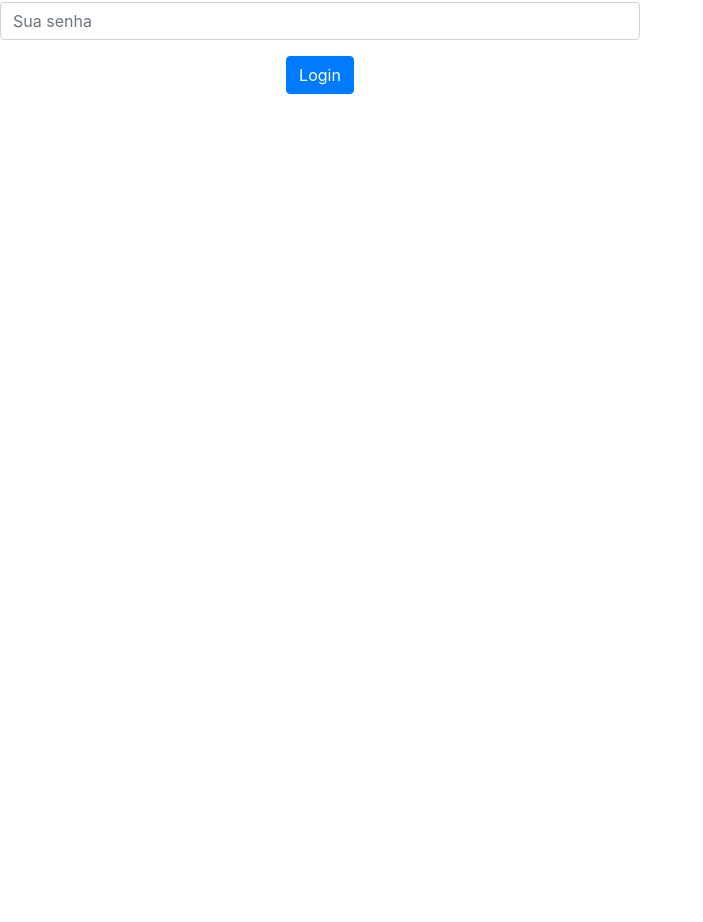
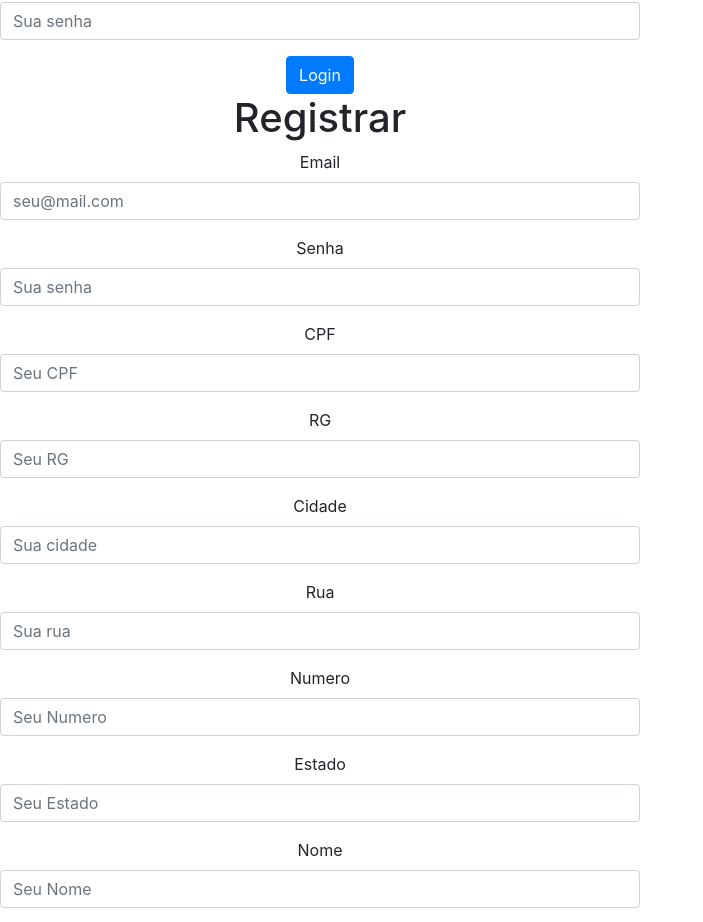
Before and after one commit to miguelschuldt/sistema-academico, a React (Create React App) app: page / in a window 1280 px wide. Shown: the part 228-1150 px from the top of the page, without its empty margins (0-703 px from the left). Before the commit the page ends 800 px from the top, so only its background shows below. Built offline with nearby package versions, Linux system fonts and the light colour scheme.

Commit message:
registro ok

```diff
--- /dev/null
+++ b/src/services/user.tsx
@@ -0,0 +1,10 @@
+import axios from "axios";
+
+const register = async (email: string, password: string, CPF: string, RG: string, city: string, street: string, number: string, state: string, name: string): Promise<void> => {
+    let httpClient = axios.create({
+        baseURL: "http://localhost:5001"
+    });
+    await httpClient.post('/users/register', {email, password, CPF, RG, city, street, number, state, name});
+}
+
+export default register;
--- a/src/views/pages/Home/Styles.css
+++ b/src/views/pages/Home/Styles.css
@@ -2,3 +2,8 @@
     width: 50%;
     text-align: center;
 }
+
+.register {
+    width: 50%;
+    text-align: center;
+}
--- /dev/null
+++ b/src/views/pages/Home/components/RegisterForm.tsx
@@ -0,0 +1,72 @@
+import React, { useContext, useState } from 'react';
+
+import { Form , Button} from 'react-bootstrap';
+
+import register from '../../../../services/user';
+
+const RegisterForm: React.FC = () => {
+
+    const [ email, setEmail ] = useState("");
+    const [ password, setPassword ] = useState("");
+    const [ CPF, setCPF ] = useState("");
+    const [ RG, setRG ] = useState("");
+    const [ city, setCity ] = useState("");
+    const [ Street, setStreet ] = useState("");
+    const [ number, setNumber ] = useState("");
+    const [ state, setState ] = useState("");
+    const [ name, setName ] = useState("");
+
+    const handleSubmit = (event: any) => {
+        event.preventDefault();
+        register(email, password, CPF, RG, city, Street, number, state, name);
+    }
+
+    return (
+        <div className="register">
+            <h1>Registrar</h1>
+            <Form>
+                <Form.Group>
+                    <Form.Label>Email</Form.Label>
+                    <Form.Control type="email" placeholder="seu@mail.com" onChange={(event) => setEmail(event.target.value)}/>
+                </Form.Group>
+                <Form.Group>
+                    <Form.Label>Senha</Form.Label>
+                    <Form.Control type="password" placeholder="Sua senha" onChange={(event) => setPassword(event.target.value)}/>
+                </Form.Group>
+                <Form.Group>
+                    <Form.Label>CPF</Form.Label>
+                    <Form.Control type="text" placeholder="Seu CPF" onChange={(event) => setCPF(event.target.value)} />
+                </Form.Group>
+                <Form.Group>
+                    <Form.Label>RG</Form.Label>
+                    <Form.Control type="text" placeholder="Seu RG" onChange={(event) => setRG(event.target.value)} />
+                </Form.Group>
+                <Form.Group>
+                    <Form.Label>Cidade</Form.Label>
+                    <Form.Control type="text" placeholder="Sua cidade" onChange={(event) => setCity(event.target.value)} />
+                </Form.Group>
+                <Form.Group>
+                    <Form.Label>Rua</Form.Label>
+                    <Form.Control type="text" placeholder="Sua rua" onChange={(event) => setStreet(event.target.value)} />
+                </Form.Group>
+                <Form.Group>
+                    <Form.Label>Numero</Form.Label>
+                    <Form.Control type="text" placeholder="Seu Numero" onChange={(event) => setNumber(event.target.value)} />
+                </Form.Group>
+                <Form.Group>
+                    <Form.Label>Estado</Form.Label>
+                    <Form.Control type="text" placeholder="Seu Estado" onChange={(event) => setState(event.target.value)} />
+                </Form.Group>
+                <Form.Group>
+                    <Form.Label>Nome</Form.Label>
+                    <Form.Control type="text" placeholder="Seu Nome" onChange={(event) => setName(event.target.value)} />
+                </Form.Group>
+                <Button variant="primary" type="submit" onClick={handleSubmit}>
+                    Registrar
+                </Button>
+            </Form>
+        </div>
+    );
+}
+
+export default RegisterForm;
--- a/src/views/pages/Home/index.tsx
+++ b/src/views/pages/Home/index.tsx
@@ -5,6 +5,7 @@ import Layout from '../../Layout';
 import './Styles.css';
 
 import Loginform from './components/LoginForm';
+import RegisterForm from './components/RegisterForm';
 
 const Home: React.FC = () => {
 
@@ -12,6 +13,7 @@ const Home: React.FC = () => {
     <Layout>
       <>
         <Loginform />
+        <RegisterForm/>
       </>
     </Layout>
   );
```
